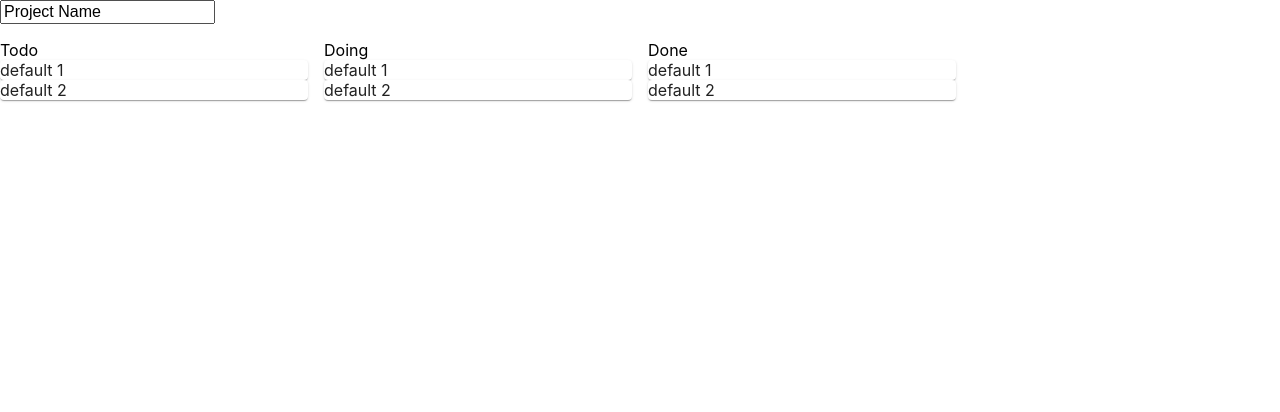
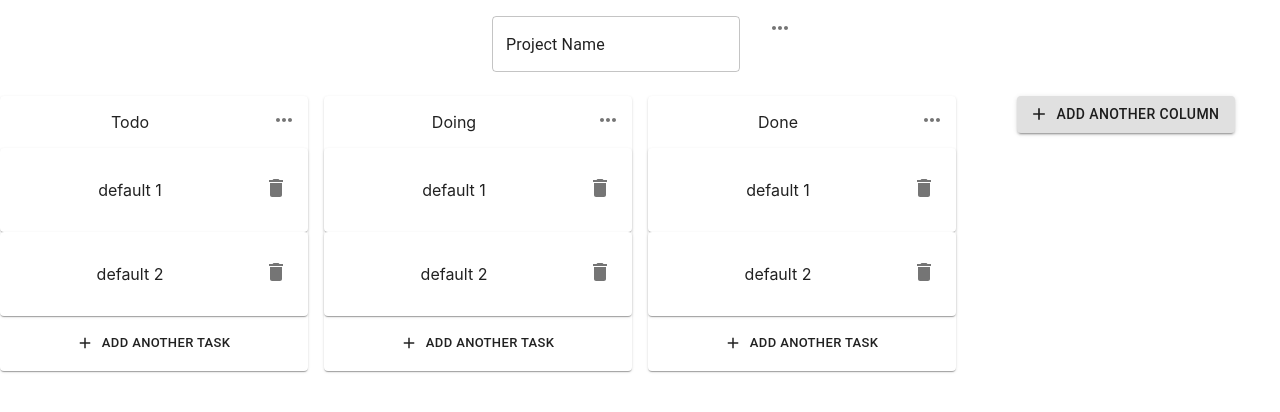
Before and after one commit to dylanpjx/todo-kanban, a React (Create React App) app: page / in a window 1280 px wide. Both pictures are taken after a click on the element "Project Name". Shown: the top 412 px of the page. Built offline with nearby package versions, Linux system fonts and the light colour scheme.

Commit message:
Complete site scaffolding
- Button functionality not implemented
- Site UI still buggy and not working as intended

```diff
--- a/src/components/Board.js
+++ b/src/components/Board.js
@@ -4,11 +4,16 @@ import Header from "./Header";
 import Col from "./Col";
 
 import { makeStyles } from "@material-ui/core/styles";
+import Container from "@material-ui/core/Container";
 import Grid from "@material-ui/core/Grid";
+import Button from "@material-ui/core/Button";
+import AddIcon from "@material-ui/icons/Add";
 
 const useStyles = makeStyles((theme) => ({
   root: {
-    flexGrow: 1,
+    justifyContent: "center",
+    textAlign: "center",
+    flexWrap: "no-wrap",
   },
 }));
 
@@ -16,17 +21,23 @@ const Board = (props) => {
   const classes = useStyles();
 
   return (
-    <div className={classes.root}>
-      <Grid container spacing={2}>
+    <div>
+      <Grid container spacing={2} className={classes.root}>
         <Grid item xs={12}>
           <Header header={props.header} />
         </Grid>
+
         {props.cols.map((col) => (
-          <Grid item md={12} lg={3}>
+          <Grid item xs={3}>
             <Col id={col.id} label={col.label} tasks={col.tasks} />
           </Grid>
         ))}
-        <Grid item md={12} lg={3}></Grid>
+
+        <Grid item xs={3}>
+          <Button variant="contained" startIcon={<AddIcon />}>
+            Add another column
+          </Button>
+        </Grid>
       </Grid>
     </div>
   );
--- a/src/components/Col.js
+++ b/src/components/Col.js
@@ -1,14 +1,55 @@
 import React, { useState } from "react";
+
+import { makeStyles } from "@material-ui/core/styles";
+import Paper from "@material-ui/core/Paper";
+import IconButton from "@material-ui/core/IconButton";
+import Button from "@material-ui/core/Button";
+import AddIcon from "@material-ui/icons/Add";
+import MoreHorizIcon from "@material-ui/icons/MoreHoriz";
+import Menu from "@material-ui/core/Menu";
+import MenuItem from "@material-ui/core/MenuItem";
 
 import Editable from "./helpers/Editable";
 import Task from "./Task";
 
+const useStyles = makeStyles((theme) => ({
+  col: {},
+  add: {
+    padding: theme.spacing(2, 1),
+    borderRadius: theme.spacing(2),
+  },
+  menu: {
+    float: "right",
+  },
+}));
+
 const Col = (props) => {
+  const classes = useStyles();
+
   const [label, setLabel] = useState(props.label);
+  const [menu, setMenu] = useState(null);
 
   return (
-    <div>
-      <Editable text={label} type="text" editFunc={setLabel} />
+    <Paper className={classes.col}>
+      <Editable text={label} type="text" onEdit={setLabel} />
+
+      <IconButton
+        onClick={(e) => setMenu(e.currentTarget)}
+        className={classes.menu}
+      >
+        <MoreHorizIcon />
+      </IconButton>
+      <Menu
+        id="col-menu"
+        anchorEl={menu}
+        keepMounted
+        open={Boolean(menu)}
+        onClose={() => setMenu(null)}
+      >
+        <MenuItem onClick={() => setMenu(null)}>Copy Column</MenuItem>
+        <MenuItem onClick={() => setMenu(null)}>Delete Column</MenuItem>
+        <MenuItem onClick={() => setMenu(null)}>Move Column</MenuItem>
+      </Menu>
 
       {props.tasks.map((task) => (
         <div key={task.id}>
@@ -21,7 +62,11 @@ const Col = (props) => {
           />
         </div>
       ))}
-    </div>
+
+      <Button size="small" startIcon={<AddIcon />} className={classes.add}>
+        Add another task
+      </Button>
+    </Paper>
   );
 };
 
--- a/src/components/Header.js
+++ b/src/components/Header.js
@@ -1,14 +1,47 @@
 import React, { useState } from "react";
+
+import { makeStyles } from "@material-ui/core/styles";
+import IconButton from "@material-ui/core/IconButton";
+import MoreHorizIcon from "@material-ui/icons/MoreHoriz";
+import Menu from "@material-ui/core/Menu";
+import MenuItem from "@material-ui/core/MenuItem";
 
 import Editable from "./helpers/Editable";
 
+const useStyles = makeStyles((theme) => ({
+  header: {
+    height: "10vh",
+    alignItems: "center",
+    justifyContent: "center",
+  },
+}));
+
 const Header = (props) => {
-  // State hook to change {text}
+  const classes = useStyles();
+
   const [header, setHeader] = useState(props.header);
+  const [menu, setMenu] = useState(null);
 
   return (
-    <header>
-      <Editable text={header} type="text" editFunc={setHeader} />
+    <header className={classes.header}>
+      <Editable text={header} type="text" onEdit={setHeader} />
+      <IconButton
+        onClick={(e) => setMenu(e.currentTarget)}
+        className={classes.menu}
+      >
+        <MoreHorizIcon />
+      </IconButton>
+      <Menu
+        id="col-menu"
+        anchorEl={menu}
+        keepMounted
+        open={Boolean(menu)}
+        onClose={() => setMenu(null)}
+      >
+        <MenuItem onClick={() => setMenu(null)}>Delete Board</MenuItem>
+        <MenuItem onClick={() => setMenu(null)}></MenuItem>
+        <MenuItem onClick={() => setMenu(null)}></MenuItem>
+      </Menu>
     </header>
   );
 };
--- a/src/components/Task.js
+++ b/src/components/Task.js
@@ -2,17 +2,34 @@ import React, { useState } from "react";
 
 import Editable from "./helpers/Editable";
 
+import { makeStyles } from "@material-ui/core/styles";
 import Card from "@material-ui/core/Card";
+import IconButton from "@material-ui/core/IconButton";
+import DeleteIcon from "@material-ui/icons/Delete";
+
+const useStyles = makeStyles((theme) => ({
+  task: {
+    padding: theme.spacing(2, 1),
+  },
+  button: {
+    float: "right",
+  },
+}));
 
 const Task = (props) => {
+  const classes = useStyles();
   // State hook to change {text}
   const [task, setTask] = useState(props.task);
 
   // Delete task when {content} is empty
 
   return (
-    <Card>
-      <Editable text={task} type="text" editFunc={setTask} />
+    <Card className={classes.task}>
+      <Editable text={task} type="text" onEdit={setTask} />
+
+      <IconButton className={classes.button}>
+        <DeleteIcon />
+      </IconButton>
     </Card>
   );
 };
--- a/src/components/helpers/Editable.css
+++ b/src/components/helpers/Editable.css
@@ -1,5 +1,6 @@
 .edit {
   display: inline-flex;
+  padding: 16px 16px;
 }
 
 input {
@@ -7,8 +8,8 @@ input {
   /* max-width: 100px; */
 }
 
-span:hover {
+.editSpan:hover {
   border-radius: 8px;
   background-color: #D3D3D3;
-  padding: 0 10px;
+  padding: 8px 16px;
 }
--- a/src/components/helpers/Editable.js
+++ b/src/components/helpers/Editable.js
@@ -1,37 +1,37 @@
 import React, { useState } from "react";
+
+import TextField from "@material-ui/core/TextField";
 
 import "./Editable.css";
 
-const Editable = ({ text, type, editFunc, props }) => {
+const Editable = ({ text, type, onEdit }) => {
   // State hook to show span or input
   const [isEditing, setEditing] = useState(false);
-
-  // Exit editing on "Enter"
-  const handleKeyDown = (e) => {
-    if (e.key === "Enter") {
-      setEditing(false);
-    }
-  };
 
   return (
     <div className="edit">
       {isEditing ? (
-        <div onKeyDown={(e) => handleKeyDown(e)}>
-          <input
-            value={text}
-            type={type}
+        <div>
+          <TextField
+            defaultValue={text}
+            variant="outlined"
             onChange={(e) => {
-              editFunc(e.target.value);
+              onEdit(e.target.value);
+            }}
+            onKeyDown={(e) => {
+              if (e.key === "Enter") {
+                setEditing(false);
+              }
             }}
             onBlur={() => setEditing(false)}
             onMouseEnter={(e) => {
               e.target.select();
             }}
-          ></input>
+          ></TextField>
         </div>
       ) : (
-        <span onClick={() => setEditing(true)}>
-          {text || "Oops, this cannot be blank"}
+        <span className="editSpan" onClick={() => setEditing(true)}>
+          {text || onEdit("Cannot be null")}
         </span>
       )}
     </div>
```
